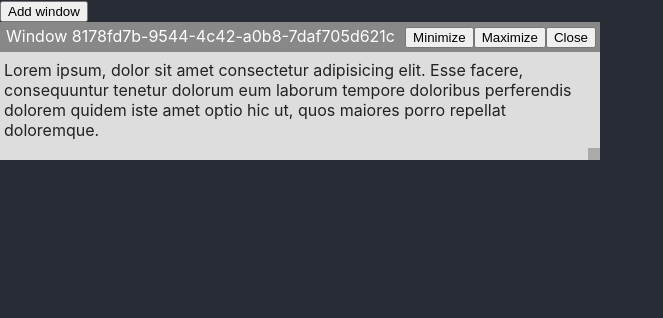
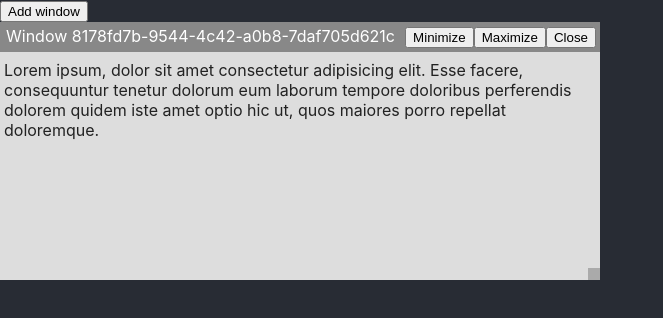
Before and after one commit to erik-jenkins/okno, a React (Create React App) app: page / in a window 1280 px wide. Both pictures are taken after a click on the button "Add window". Shown: the top 318 px of the page, without its empty margins (0-663 px from the left). Built offline with nearby package versions, Linux system fonts and the light colour scheme.

Commit message:
Window resize working, with correct overflow

```diff
--- a/src/components/OknoWindow/OknoContent.tsx
+++ b/src/components/OknoWindow/OknoContent.tsx
@@ -1,17 +1,33 @@
+/** @jsxImportSource @emotion/react */
+import { useContext } from "react";
+import { css } from "@emotion/react";
+
+import { oknoWindowContext } from "./OknoWindow";
+import { Dimensions } from "types";
 interface OknoContentProps {
   as?: React.ComponentType;
   children?: React.ReactNode;
   [prop: string]: any;
 }
 
+const OknoContentCss = (tempDimensions: Dimensions) => css`
+  height: ${tempDimensions.height}px;
+  overflow-y: scroll;
+`;
+
 export default function OknoContent({
   as,
   children,
   ...rest
 }: OknoContentProps) {
+  const { tempDimensions } = useContext(oknoWindowContext);
   const Component = as || "div";
   return (
-    <Component className="okno-content" {...rest}>
+    <Component
+      className="okno-content"
+      css={OknoContentCss(tempDimensions)}
+      {...rest}
+    >
       {children}
     </Component>
   );
--- a/src/components/OknoWindow/OknoResize.tsx
+++ b/src/components/OknoWindow/OknoResize.tsx
@@ -1,3 +1,7 @@
+import { useContext } from "react";
+import { useDraggable } from "@dnd-kit/core";
+import { oknoWindowContext } from "./OknoWindow";
+
 interface OknoResizeProps {
   as?: React.ComponentType;
   children?: React.ReactNode;
@@ -5,9 +9,14 @@ interface OknoResizeProps {
 }
 
 export default function OknoResize({ as, children, ...rest }: OknoResizeProps) {
+  const { okno } = useContext(oknoWindowContext);
+  const { attributes, listeners } = useDraggable({
+    id: `okno.resize.${okno.id}`,
+  });
+
   const Component = as || "div";
   return (
-    <Component className="okno-resize" {...rest}>
+    <Component className="okno-resize" {...listeners} {...attributes} {...rest}>
       {children}
     </Component>
   );
--- a/src/components/OknoWindow/OknoTitlebar.tsx
+++ b/src/components/OknoWindow/OknoTitlebar.tsx
@@ -15,7 +15,7 @@ export default function OknoTitlebar({
 }: OknoTitlebarProps) {
   const { okno } = useContext(oknoWindowContext);
   const { attributes, listeners } = useDraggable({
-    id: okno.id,
+    id: `okno.move.${okno.id}`,
   });
 
   const Component = as || "div";
--- a/src/components/OknoWindow/OknoWindow.tsx
+++ b/src/components/OknoWindow/OknoWindow.tsx
@@ -10,11 +10,13 @@ import { css } from "@emotion/react";
 
 import Okno from "lib/Okno";
 import { WindowMoveSensor } from "lib/sensors";
-import { Position } from "types";
+import { Dimensions, Position } from "types";
+import { getEventDetails, OknoEventType } from "lib/oknoEventType";
 import useOknoManager from "hooks/useOknoManager";
 
 interface OknoWindowContext {
   okno: Okno;
+  tempDimensions: Dimensions;
 }
 
 export const oknoWindowContext = createContext({} as OknoWindowContext);
@@ -26,11 +28,10 @@ interface OknoWindowProps {
   [prop: string]: any;
 }
 
-const OknoWindowCss = (okno: Okno, position: Position) => css`
+const OknoWindowCss = (position: Position, dimensions: Dimensions) => css`
   position: absolute;
   transform: translate3d(${position.x}px, ${position.y}px, 0);
-  width: ${okno.dimensions.width}px;
-  height: ${okno.dimensions.height}px;
+  width: ${dimensions.width}px;
 `;
 
 export default function OknoWindow({
@@ -39,19 +40,53 @@ export default function OknoWindow({
   children,
   ...rest
 }: OknoWindowProps) {
+  const { setPosition, setDimensions } = useOknoManager();
+  const moveSensor = useSensor(WindowMoveSensor);
   const [tempPosition, setTempPosition] = useState<Position>(okno.position);
-  const { setPosition } = useOknoManager();
-  const moveSensor = useSensor(WindowMoveSensor);
+  const [tempDimensions, setTempDimensions] = useState<Dimensions>(
+    okno.dimensions
+  );
 
   function handleDragMove(event: DragMoveEvent) {
+    const { eventType, deltaX, deltaY } = getEventDetails(event);
+    if (eventType === OknoEventType.Move) {
+      handleWindowMove(deltaX, deltaY);
+      return;
+    }
+
+    handleWindowResize(deltaX, deltaY);
+  }
+
+  function handleWindowMove(deltaX: number, deltaY: number) {
     setTempPosition({
-      x: okno.position.x + event.delta.x,
-      y: okno.position.y + event.delta.y,
+      x: okno.position.x + deltaX,
+      y: okno.position.y + deltaY,
+    });
+  }
+
+  function handleWindowResize(deltaX: number, deltaY: number) {
+    setTempDimensions({
+      width: okno.dimensions.width + deltaX,
+      height: okno.dimensions.height + deltaY,
     });
   }
 
   function handleDragEnd(event: DragEndEvent) {
+    const { eventType } = getEventDetails(event);
+    if (eventType === OknoEventType.Move) {
+      handleWindowMoveEnd();
+      return;
+    }
+
+    handleWindowResizeEnd();
+  }
+
+  function handleWindowMoveEnd() {
     setPosition(okno.id, tempPosition.x, tempPosition.y);
+  }
+
+  function handleWindowResizeEnd() {
+    setDimensions(okno.id, tempDimensions.width, tempDimensions.height);
   }
 
   const Component = as || "div";
@@ -61,10 +96,10 @@ export default function OknoWindow({
       onDragMove={handleDragMove}
       onDragEnd={handleDragEnd}
     >
-      <oknoWindowContext.Provider value={{ okno }}>
+      <oknoWindowContext.Provider value={{ okno, tempDimensions }}>
         <Component
           className="okno-window"
-          css={OknoWindowCss(okno, tempPosition)}
+          css={OknoWindowCss(tempPosition, tempDimensions)}
           {...rest}
         >
           {children}
--- a/src/contexts/oknoManagerContext.ts
+++ b/src/contexts/oknoManagerContext.ts
@@ -7,6 +7,7 @@ interface OknoManagerContext {
   add: () => void;
   remove: (id: string) => void;
   setPosition: (id: string, x: number, y: number) => void;
+  setDimensions: (id: string, width: number, height: number) => void;
 }
 
 const oknoManagerContext = createContext({} as OknoManagerContext);
--- a/src/hooks/useProvideOknoManager.ts
+++ b/src/hooks/useProvideOknoManager.ts
@@ -33,10 +33,19 @@ export default function useProvideOknoManager() {
     setOknoMap({ ...oknoMap, [id]: newOkno });
   }
 
+  function setDimensions(id: string, width: number, height: number) {
+    if (id in oknoMap === false) return;
+
+    const okno = oknoMap[id];
+    const newOkno = okno.setDimensions(width, height);
+    setOknoMap({ ...oknoMap, [id]: newOkno });
+  }
+
   return {
     getAll,
     add,
     remove,
     setPosition,
+    setDimensions,
   };
 }
--- a/src/lib/Okno.ts
+++ b/src/lib/Okno.ts
@@ -17,4 +17,10 @@ export default class Okno {
     this.position.y = y;
     return this;
   }
+
+  public setDimensions(width: number, height: number): Okno {
+    this.dimensions.width = width;
+    this.dimensions.height = height;
+    return this;
+  }
 }
--- /dev/null
+++ b/src/lib/oknoEventType.ts
@@ -0,0 +1,22 @@
+import { DragMoveEvent, DragEndEvent } from "@dnd-kit/core";
+
+export enum OknoEventType {
+  Move = "MOVE",
+  Resize = "RESIZE",
+}
+
+export function getEventDetails(event: DragMoveEvent | DragEndEvent) {
+  const eventType = getEventType(event.active.id);
+  const rawId = getRawId(event.active.id);
+  const { x: deltaX, y: deltaY } = event.delta;
+  return { id: rawId, eventType, deltaX, deltaY };
+}
+
+function getEventType(eventId: string): OknoEventType {
+  if (eventId.includes("okno.move")) return OknoEventType.Move;
+  return OknoEventType.Resize;
+}
+
+function getRawId(id: string) {
+  return id.replace(/okno\..+\./, "");
+}
```
